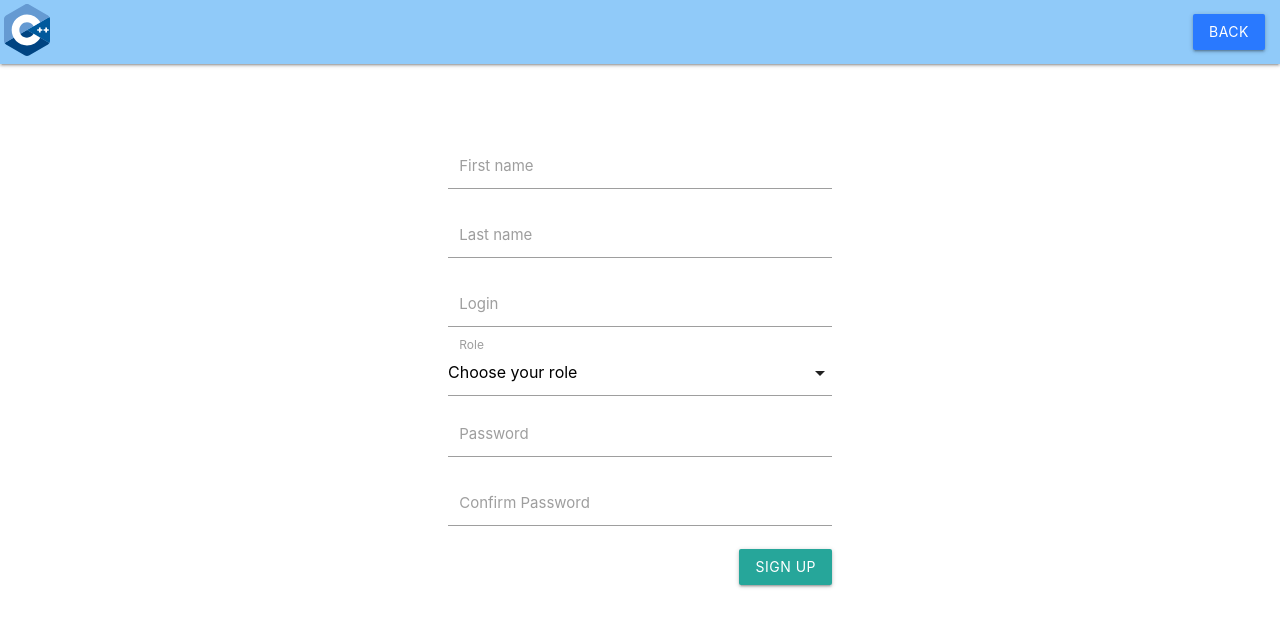
After one commit to Mirniy18/UniversityWeb, a PHP site: page /register_page.php in a window 1280 px wide. The commit adds this page. Shown: the top 627 px of the page. Run offline with PHP 8.4, Linux system fonts and the light colour scheme; data that the repository does not hold is empty.

Commit message:
registration prototype

```diff
--- a/lab2/db.php
+++ b/lab2/db.php
@@ -28,3 +28,10 @@ function createTable() {
 		}
 	}
 }
+
+function getRoles() {
+	global $conn;
+	$sql = 'SELECT * FROM roles';
+
+	return $conn->query($sql);
+}
--- a/lab2/home_page.php
+++ b/lab2/home_page.php
@@ -17,7 +17,7 @@
 			</a>
 			<ul id="nav-mobile" class="right hide-on-med-and-down">
 				<li><a class="waves-effect waves-light btn blue accent-3">Sign In</a></li>
-				<li><a class="waves-effect waves-light btn blue accent-3">Sign Up</a></li>
+				<li><a href="register_page.php" class="waves-effect waves-light btn blue accent-3">Sign Up</a></li>
 			</ul>
 		</div>
 	</nav>
--- /dev/null
+++ b/lab2/index.php
@@ -0,0 +1,2 @@
+<?php
+header('location: home_page.php');
--- /dev/null
+++ b/lab2/register_page.php
@@ -0,0 +1,80 @@
+<!doctype html>
+<html lang="en">
+
+ <!-- TODO form: add required and checking -->
+
+<head>
+	<meta charset="UTF-8">
+	<meta name="viewport" content="width=device-width, user-scalable=no, initial-scale=1.0, maximum-scale=1.0, minimum-scale=1.0">
+	<meta http-equiv="X-UA-Compatible" content="ie=edge">
+	<link rel="stylesheet" href="https://cdnjs.cloudflare.com/ajax/libs/materialize/1.0.0/css/materialize.min.css">
+	<script src="https://cdnjs.cloudflare.com/ajax/libs/materialize/1.0.0/js/materialize.min.js"></script>
+</head>
+
+<body>
+	<nav>
+		<div class="nav-wrapper blue lighten-3">
+			<a href="index.php" class="brand-logo">
+				<img src="assets/img/logo.svg" height="60px" alt="Logo" style="padding: 4px;" />
+			</a>
+			<ul id="nav-mobile" class="right hide-on-med-and-down">
+				<li><a href="index.php" class="waves-effect waves-light btn blue accent-3">Back</a></li>
+			</ul>
+		</div>
+	</nav>
+	<div class="container" style="padding: 64px 20% 0 20%;">
+		<form action="" method="POST">
+			<div class="input-field col s3">
+				<input id="first-name" name="first_name" type="text" class="validate">
+				<label for="first-name">First name</label>
+			</div>
+			<div class="input-field col s3">
+				<input id="last-name" name="last_name" type="text" class="validate">
+				<label for="last-name">Last name</label>
+			</div>
+			<div class="input-field col s3">
+				<input id="login" name="login" type="text" class="validate">
+				<label for="login">Login</label>
+			</div>
+			<div class="input-field col s3">
+				<select name="id_role">
+					<option value="" disabled selected>Choose your role</option>
+					<?php
+					require_once 'db.php';
+					$roles = getRoles();
+					if ($roles->num_rows > 0) {
+						while ($role = $roles->fetch_assoc()) {
+							echo '<option value="' . $role['id'] . '">' . $role['title'] . '</option>';
+						}
+					}
+					?>
+				</select>
+				<label>Role</label>
+			</div>
+			<div class="input-field col s3">
+				<input id="password" name="password" type="password" class="validate" minlength="6">
+				<label for="password">Password</label>
+			</div>
+			<div class="input-field col s3">
+				<input id="password2" name="password2" type="password" class="validate" minlength="6">
+				<label for="password2">Confirm Password</label>
+			</div>
+			<input type="submit" value="Sign Up" class="btn" style="float: right;">
+		</form>
+		<?php
+		if (count($_POST) > 0) {
+			include('register.php');
+		}
+		?>
+	</div>
+
+</body>
+
+<script>
+	document.addEventListener('DOMContentLoaded', function() {
+		var elems = document.querySelectorAll('select');
+		var instances = M.FormSelect.init(elems, '');
+	});
+</script>
+
+</html>
```
Also changed, not shown: lab2/register.php (added, +21 -0 lines), lab2/restricted.php (added, +38 -0 lines).
